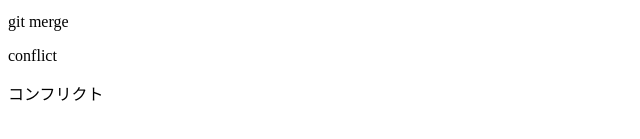
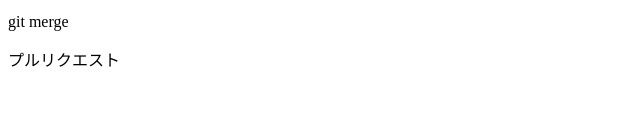
Before and after one commit to fuupii/git_tutorial, a plain HTML site: page index.html in a window 1280 px wide. Shown: the part 155-294 px from the top of the page, without its empty margins (0-640 px from the left). Drawn offline with Linux system fonts and the light colour scheme.

Commit message:
プルリクエストを追記

```diff
--- a/index.html
+++ b/index.html
@@ -3,5 +3,4 @@
 <p>git diff</p>
 <p>git commit --amend</p>
 <p>git merge</p>
-<p>conflict</p>
-<p>コンフリクト</p>
+<p>プルリクエスト</p>
```
